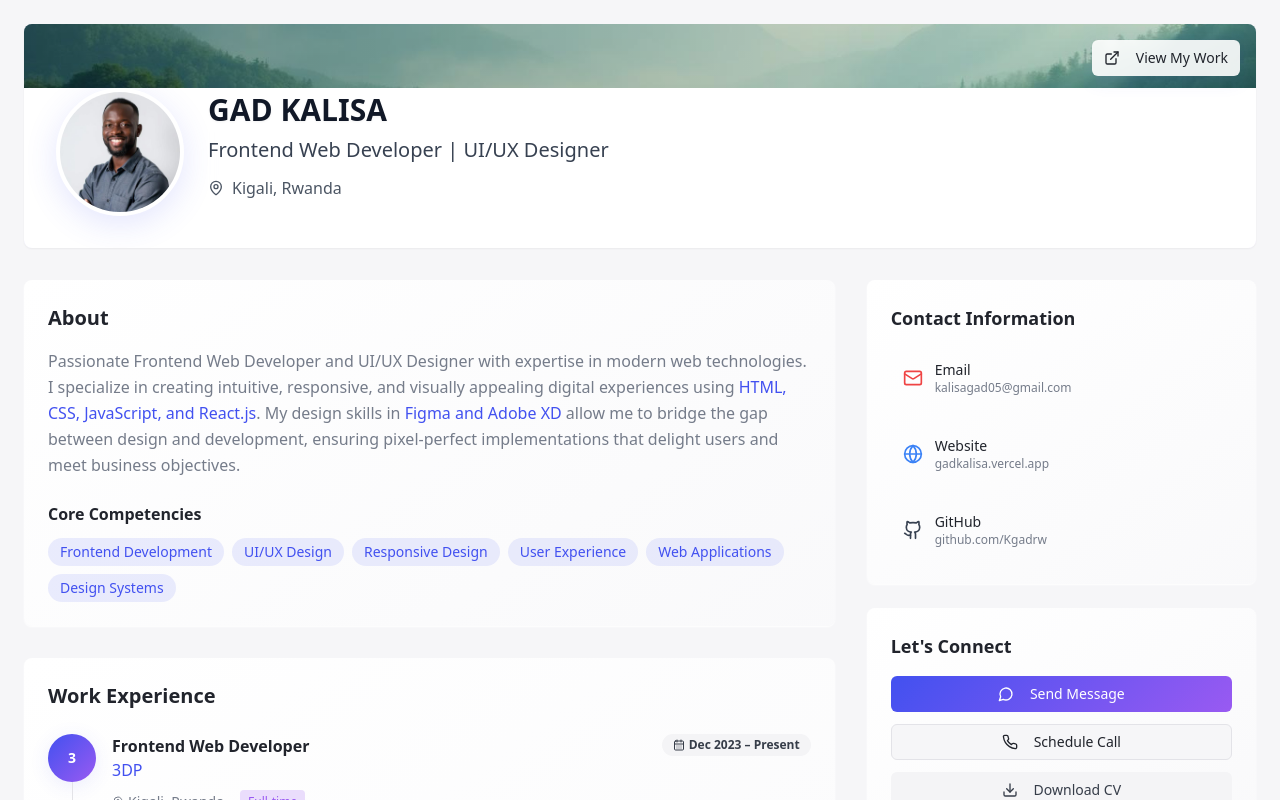
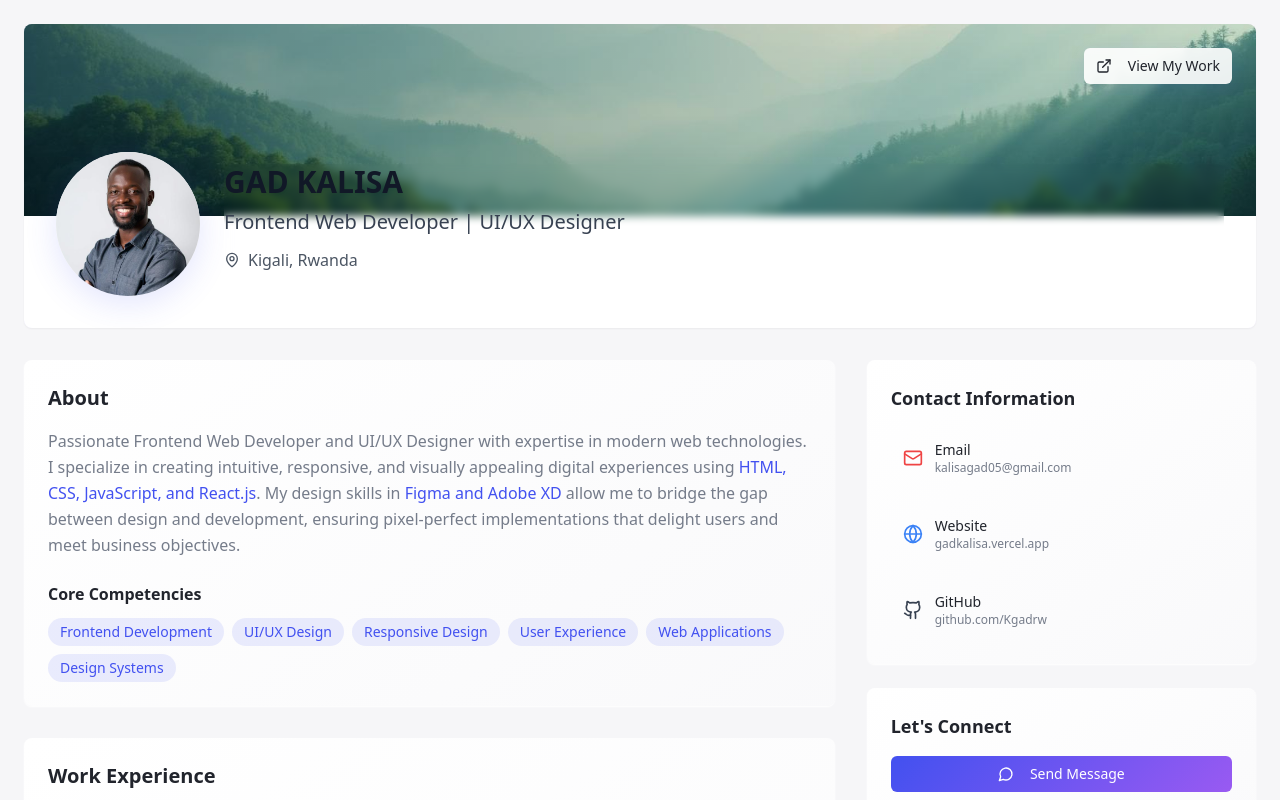
Before and after one commit to Kgadrw/social-coder-showcase, a React (Vite) app: page / in a window 1280 px wide. Shown: the top 800 px of the page. Built offline with nearby package versions, Linux system fonts and the light colour scheme.

Commit message:
Fix profile image alignment
Adjust cover image height and align profile image for better visual consistency.

```diff
--- a/src/components/ProfileHeader.tsx
+++ b/src/components/ProfileHeader.tsx
@@ -8,11 +8,11 @@ export function ProfileHeader() {
   return (
     <Card className="bg-gradient-hero border-0 shadow-profile overflow-hidden">
       <div
-        className="h-32 relative bg-cover bg-center"
+        className="h-48 relative bg-cover bg-center"
         style={{ backgroundImage: `url(${coverImage})` }}
       >
         <div className="absolute inset-0 bg-gradient-to-r from-black/30 to-black/10"></div>
-        <div className="absolute top-4 right-4 z-20">
+        <div className="absolute top-6 right-6 z-20">
           <Button
             variant="secondary"
             size="sm"
@@ -23,9 +23,9 @@ export function ProfileHeader() {
           </Button>
         </div>
       </div>
-      <div className="px-8 pb-8 relative bg-white">
-        <div className="flex flex-col sm:flex-row items-start sm:items-end gap-6 -mt-16 relative z-10">
-          <div className="w-32 h-32 rounded-full overflow-hidden border-4 border-white shadow-profile bg-white">
+      <div className="px-8 pb-8 pt-4 relative bg-white">
+        <div className="flex flex-col sm:flex-row items-start sm:items-end gap-6 -mt-20 relative z-10">
+          <div className="w-36 h-36 rounded-full overflow-hidden border-6 border-white shadow-profile bg-white">
             <img
               src={profilePicture}
               alt="GAD KALISA"
@@ -33,7 +33,7 @@ export function ProfileHeader() {
             />
           </div>
 
-          <div className="flex-1 sm:pb-4 bg-white/95 backdrop-blur-sm rounded-lg p-4 sm:p-0 sm:bg-transparent shadow-card sm:shadow-none">
+          <div className="flex-1 sm:pb-6 bg-white/95 backdrop-blur-sm rounded-lg p-4 sm:p-0 sm:bg-transparent shadow-card sm:shadow-none">
             <h1 className="text-3xl font-bold text-gray-900 mb-2 drop-shadow-sm">GAD KALISA</h1>
             <p className="text-xl text-gray-700 mb-3 font-medium">
               Frontend Web Developer | UI/UX Designer
```
